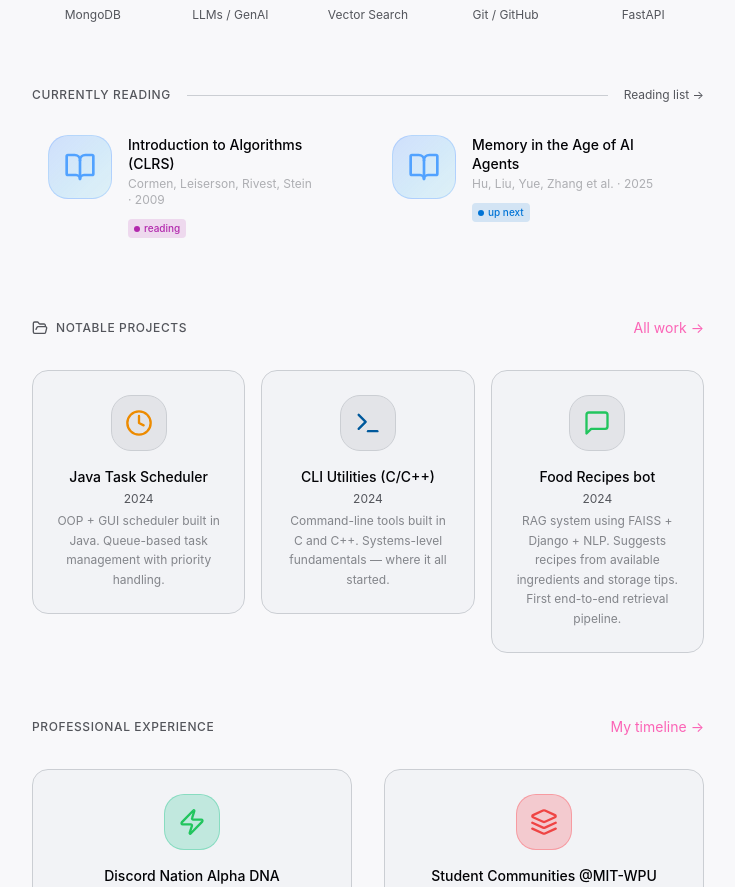
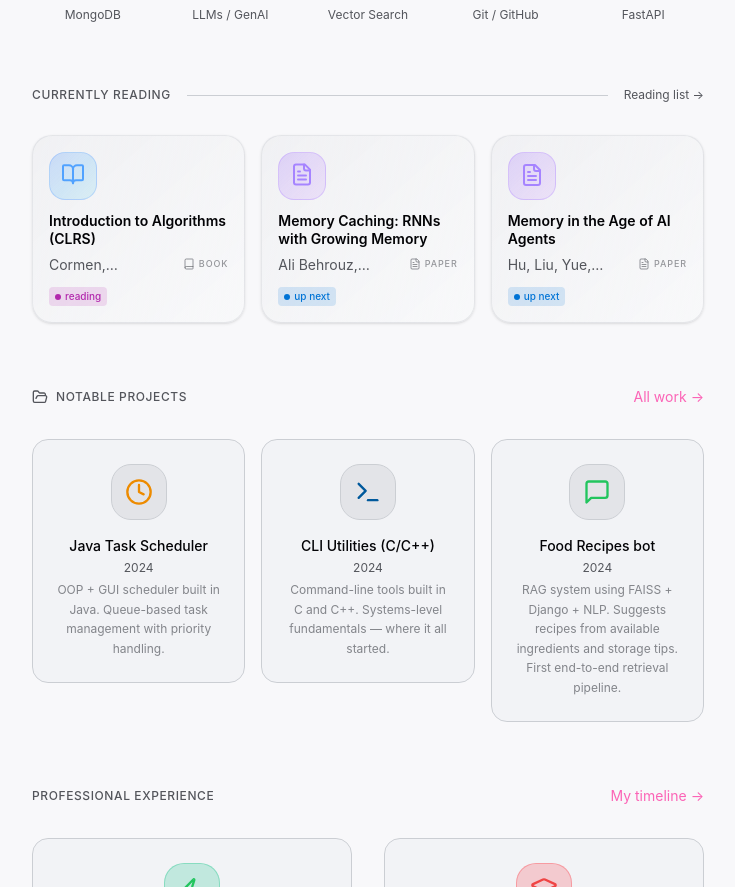
Before and after one commit to kawas8516/know-kawas, a Next.js app: page / in a window 1280 px wide. Shown: the part 823-1710 px from the top of the page, without its empty margins (272-1007 px from the left). Built offline with nearby package versions, Linux system fonts and the light colour scheme.

Commit message:
reading page polish + homepage carousel grid

```diff
--- a/components/home-content-sections.tsx
+++ b/components/home-content-sections.tsx
@@ -1,7 +1,7 @@
 'use client';
 
 import { motion, useReducedMotion } from 'framer-motion';
-import { BookOpen } from 'lucide-react';
+import { BookOpen, FileText, Book, Bookmark } from 'lucide-react';
 import Link from 'next/link';
 import type { ReadingItem } from '@/lib/content';
 
@@ -35,15 +35,88 @@ function StatusBadge({ status }: { status: ReadingItem['status'] }) {
   );
 }
 
+const typeCardConfig = {
+  paper: {
+    Icon: FileText,
+    gradient: 'from-violet-500/20 to-purple-500/10',
+    hoverGradient: 'group-hover:from-violet-500/30 group-hover:to-purple-500/20',
+    border: 'border-violet-500/20',
+    iconColor: 'text-violet-400',
+  },
+  book: {
+    Icon: BookOpen,
+    gradient: 'from-blue-500/20 to-cyan-500/10',
+    hoverGradient: 'group-hover:from-blue-500/30 group-hover:to-cyan-500/20',
+    border: 'border-blue-500/20',
+    iconColor: 'text-blue-400',
+  },
+  other: {
+    Icon: Bookmark,
+    gradient: 'from-pink-500/20 to-rose-500/10',
+    hoverGradient: 'group-hover:from-pink-500/30 group-hover:to-rose-500/20',
+    border: 'border-pink-500/20',
+    iconColor: 'text-pink-400',
+  },
+} as const;
+
+function getCardConfig(type: ReadingItem['type']) {
+  if (type === 'paper') return typeCardConfig.paper;
+  if (type === 'book') return typeCardConfig.book;
+  return typeCardConfig.other;
+}
+
+function TypeBadge({ type }: { type: ReadingItem['type'] }) {
+  const typeConfig = {
+    paper: { label: 'PAPER', icon: FileText },
+    book: { label: 'BOOK', icon: Book },
+    article: { label: 'ARTICLE', icon: FileText },
+  } as const;
+
+  const config = typeConfig[type as keyof typeof typeConfig] || typeConfig.paper;
+  const Icon = config.icon;
+
+  return (
+    <span className="inline-flex items-center gap-1 text-[9px] font-medium uppercase tracking-widest text-muted-foreground/60 group-hover:text-muted-foreground/80 transition-colors">
+      <Icon className="w-3 h-3" />
+      {config.label}
+    </span>
+  );
+}
+
 export function HomeContentSections({ readingItems }: { readingItems: ReadingItem[] }) {
   const prefersReducedMotion = useReducedMotion();
 
   if (!readingItems.length) return null;
 
+  const containerVariants = {
+    hidden: { opacity: 0 },
+    visible: {
+      opacity: 1,
+      transition: {
+        staggerChildren: 0.08,
+        delayChildren: 0.1,
+      },
+    },
+  };
+
+  const cardVariants = {
+    hidden: { opacity: 0, y: 20, rotate: -2 },
+    visible: {
+      opacity: 1,
+      y: 0,
+      rotate: 0,
+      transition: {
+        type: 'spring',
+        stiffness: 100,
+        damping: 12,
+      },
+    },
+  };
+
   return (
     <section className="px-4 sm:px-6 py-8">
       <div className="mx-auto max-w-2xl">
-        <div className="flex items-center gap-4 mb-4">
+        <div className="flex items-center gap-4 mb-8">
           <span className="text-xs font-medium text-muted-foreground uppercase tracking-wider whitespace-nowrap">
             Currently reading
           </span>
@@ -55,37 +128,82 @@ export function HomeContentSections({ readingItems }: { readingItems: ReadingIte
             Reading list →
           </Link>
         </div>
-        <div className="grid grid-cols-1 sm:grid-cols-2 gap-4">
-          {readingItems.map((item) => (
+
+        <motion.div
+          className="grid grid-cols-1 sm:grid-cols-3 gap-4"
+          variants={containerVariants}
+          initial="hidden"
+          whileInView="visible"
+          viewport={{ once: true, margin: '-100px' }}
+        >
+            {readingItems.map((item, index) => {
+              const cardCfg = getCardConfig(item.type);
+              const CardIcon = cardCfg.Icon;
+              return (
               <motion.div
                 key={item.slug}
-              whileHover={prefersReducedMotion ? {} : { x: 4 }}
+                className="min-w-0"
+                variants={cardVariants}
+                whileHover={
+                  prefersReducedMotion
+                    ? {}
+                    : {
+                        y: -6,
+                        rotate: 0.3,
+                        transition: { type: 'spring', stiffness: 200, damping: 15 },
+                      }
+                }
               >
-              <Link href="/reading">
-                <div className="group flex gap-4 p-4 rounded-xl hover:bg-muted/30 transition-colors">
-                  <div className="w-16 h-16 rounded-xl bg-gradient-to-br from-blue-500/20 to-cyan-500/10 flex items-center justify-center border border-blue-500/20 flex-shrink-0">
-                    <BookOpen className="w-8 h-8 text-blue-400" />
+                <Link href={item.hasContent ? `/reading/${item.slug}` : '/reading'} className="block h-full">
+                  <div className="group relative h-full flex flex-col p-4 rounded-xl bg-gradient-to-br from-muted/30 to-background border border-border/40 hover:border-border/80 hover:from-muted/50 transition-all duration-300 shadow-sm hover:shadow-md overflow-hidden">
+                    {/* Animated background accent */}
+                    <motion.div
+                      className={`absolute inset-0 bg-gradient-to-br ${cardCfg.gradient} opacity-0 group-hover:opacity-100`}
+                      transition={{ duration: 0.3 }}
+                    />
+
+                    {/* Icon */}
+                    <div className={`relative z-10 w-12 h-12 rounded-lg bg-gradient-to-br ${cardCfg.gradient} flex items-center justify-center border ${cardCfg.border} mb-3 ${cardCfg.hoverGradient} transition-colors`}>
+                      <motion.div
+                        animate={prefersReducedMotion ? {} : { y: [0, -2, 0] }}
+                        transition={{ duration: 2.5, repeat: Infinity, delay: index * 0.2 }}
+                      >
+                        <CardIcon className={`w-6 h-6 ${cardCfg.iconColor}`} />
+                      </motion.div>
                     </div>
-                  <div className="flex-1 min-w-0">
-                    <p className="font-medium text-sm text-foreground leading-snug line-clamp-2">
+
+                    {/* Content */}
+                    <div className="flex-1 flex flex-col justify-between relative z-10">
+                      <div className="mb-3">
+                        <div className="flex items-start justify-between gap-2 mb-1.5">
+                          <p className="font-semibold text-sm text-foreground leading-tight line-clamp-2 flex-1 group-hover:text-foreground/90 transition-colors">
                             {item.title}
                           </p>
-                    <p className="text-xs text-muted-foreground/45 mt-0.5">{item.author} · {item.year}</p>
-                    <div className="mt-1.5">
-                      <StatusBadge status={item.status} />
+                        </div>
+                        <div className="flex items-center justify-between gap-2">
+                          <p className="text-sm text-muted-foreground mt-0.5 line-clamp-1">{item.author}</p>
+                          <TypeBadge type={item.type} />
                         </div>
                       </div>
+                      <div className="flex items-center justify-between gap-2">
+                        <StatusBadge status={item.status} />
+                        {item.hasContent && (
                           <motion.span
-                    className="ml-auto text-muted-foreground/0 group-hover:text-muted-foreground/50 transition-colors self-center flex-shrink-0"
-                    aria-hidden="true"
+                            className="text-muted-foreground/40 group-hover:text-muted-foreground/70 transition-colors text-xs flex-shrink-0"
+                            initial={{ opacity: 0 }}
+                            whileHover={{ opacity: 1 }}
                           >
-                    →
+                            Read notes →
                           </motion.span>
+                        )}
+                      </div>
+                    </div>
                   </div>
                 </Link>
               </motion.div>
-          ))}
-        </div>
+              );
+            })}
+        </motion.div>
       </div>
     </section>
   );
--- a/components/reading-list.tsx
+++ b/components/reading-list.tsx
@@ -73,6 +73,13 @@ function StatusBadge({ status }: { status: ReadingItem['status'] }) {
       </span>
     );
   }
+  if (status === 'discussing') {
+    return (
+      <span className="text-[10px] font-medium px-1.5 py-0.5 rounded bg-accent/15 text-accent">
+        up next
+      </span>
+    );
+  }
   if (status === 'finished') {
     return (
       <span className="text-[10px] font-medium px-1.5 py-0.5 rounded bg-muted text-muted-foreground">
@@ -107,7 +114,7 @@ function ReadingCard({ item, sectionType }: { item: ReadingItem; sectionType: Se
         <div className="flex items-start justify-between gap-2">
           <p className="font-medium text-sm text-foreground">{item.title}</p>
           {item.hasContent && (
-            <span className="text-[10px] text-muted-foreground/40 group-hover:text-muted-foreground transition-colors flex-shrink-0 mt-0.5">
+            <span className="text-[10px] text-foreground/80 group-hover:text-foreground transition-colors flex-shrink-0 mt-0.5">
               Read notes →
             </span>
           )}
@@ -115,9 +122,6 @@ function ReadingCard({ item, sectionType }: { item: ReadingItem; sectionType: Se
         <p className="text-xs text-muted-foreground mt-0.5">
           {item.author} · {item.year}
         </p>
-        <div className="flex items-center gap-1.5 mt-1.5 flex-wrap">
-          <StatusBadge status={item.status} />
-        </div>
         {item.note && (
           <p className="text-xs text-muted-foreground leading-relaxed mt-1 italic line-clamp-2 group-hover:line-clamp-none transition-all duration-200">
             {item.note}
@@ -132,6 +136,7 @@ function ReadingCard({ item, sectionType }: { item: ReadingItem; sectionType: Se
               {tag}
             </span>
           ))}
+          <StatusBadge status={item.status} />
         </div>
       </div>
     </div>
--- /dev/null
+++ b/content/reading/memory-caching-rnns.mdx
@@ -0,0 +1,9 @@
+---
+title: "Memory Caching: RNNs with Growing Memory"
+author: "Ali Behrouz, Zeman Li, Yuan Deng, Peilin Zhong, Meisam Razaviyayn, Vahab Mirrokni"
+year: 2026
+type: "paper"
+status: "discussing"
+tags: ["rnns", "memory", "neural-architecture", "cache"]
+note: "Exploring how recurrent networks can dynamically allocate and manage growing memory buffers for long-term dependencies."
+---
--- /dev/null
+++ b/content/reading/recursive-reasoning-models.mdx
@@ -0,0 +1,9 @@
+---
+title: "Recursive Reasoning Models — Intuitions from Code"
+author: "TBD"
+year: 2026
+type: "paper"
+status: "discussing"
+tags: ["reasoning", "code", "neural-networks"]
+note: "Understanding how recursive problem-solving strategies in code can inform the design of models that reason hierarchically."
+---
```
Lines whose indentation alone changed are shown as unchanged.
